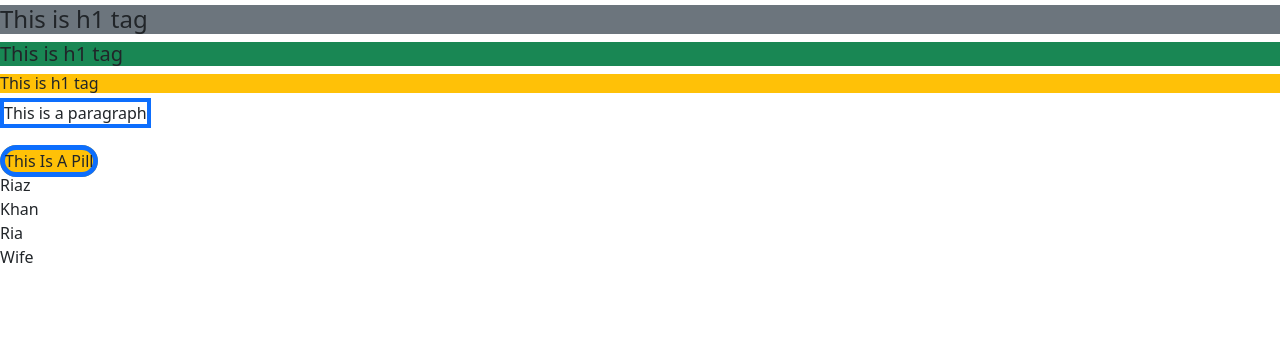
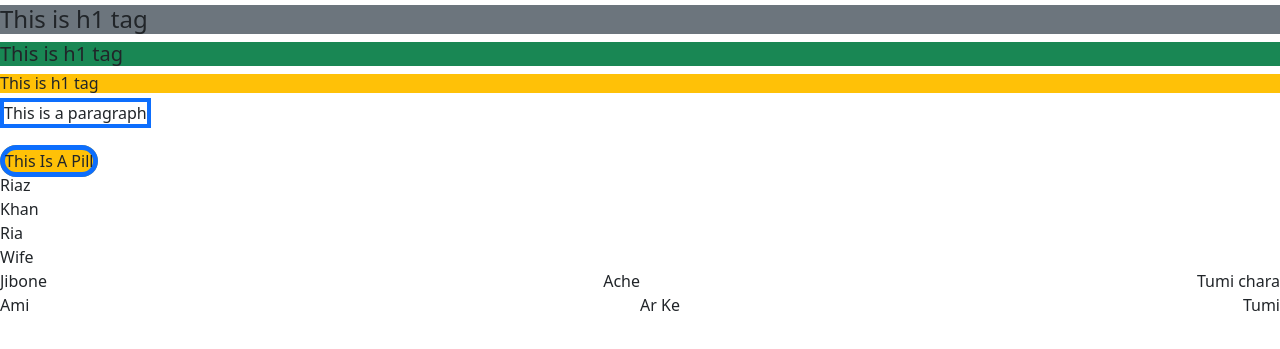
Before and after one commit to RiazRK/16-m12, a plain HTML site: page index.html in a window 1280 px wide. Shown: the part 195-544 px from the top of the page. Drawn offline with Linux system fonts and the light colour scheme.

Commit message:
position is added

```diff
--- a/index.html
+++ b/index.html
@@ -32,6 +32,16 @@
     <div class="overflow-hidden">Khan</div>
     <div class="overflow-visible">Ria</div>
     <div class="overflow-scroll">Wife</div>
+        <br>
+    <!-- exploring position -->
+    <div class="position-relative">
+        <div class="position-absolute top-0 start-0">Ami</div>
+        <div class="position-absolute top-0 end-0">Tumi</div>
+        <div class="position-absolute top-50 start-50">Ar Ke </div>
+        <div class="position-absolute bottom-50 end-50">Ache</div>
+        <div class="position-absolute bottom-0 start-0">Jibone</div>
+        <div class="position-absolute bottom-0 end-0">Tumi chara</div>
+      </div>
     </main>
 
     <!-- Javascipt area -->
```
